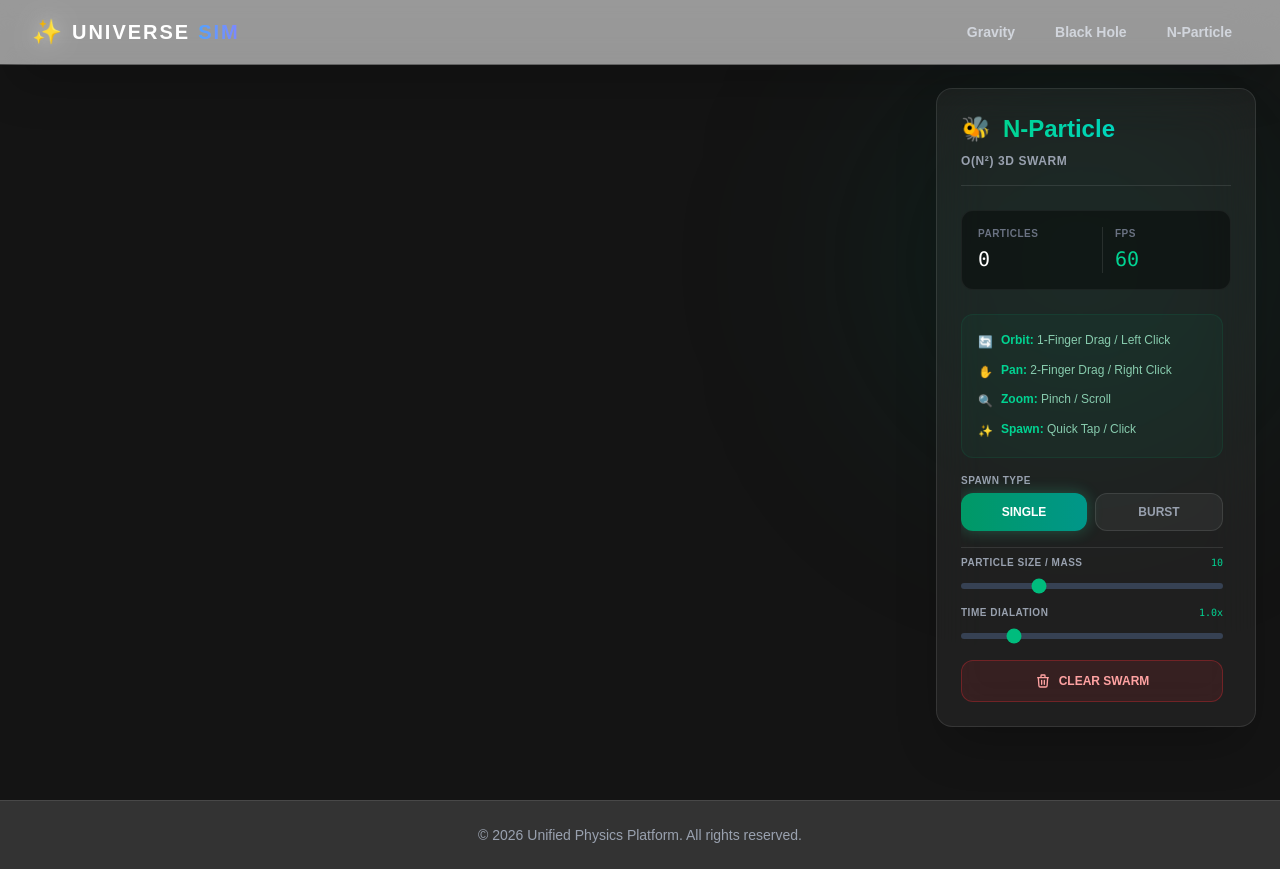
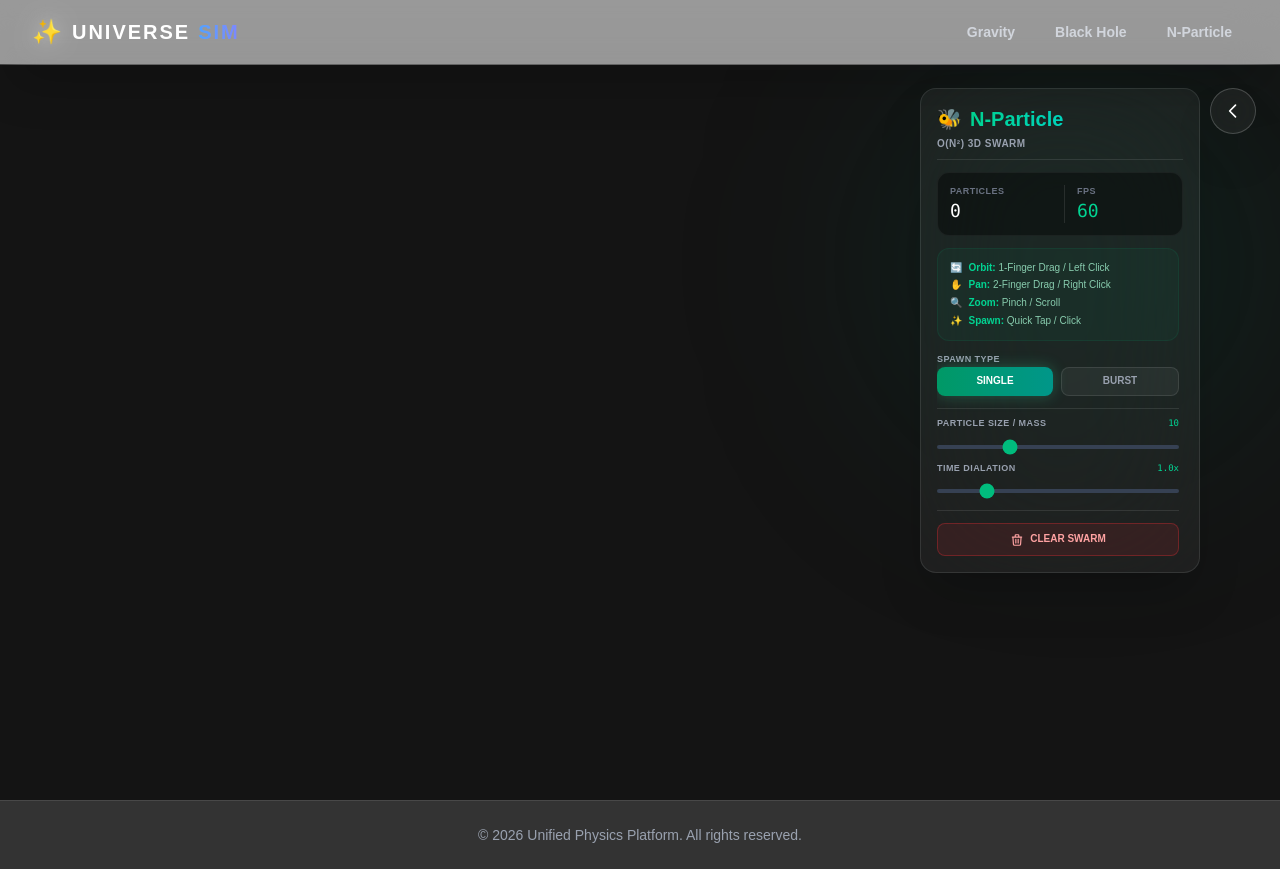
Before and after one commit to amalsam/Gravity, a Next.js app in the folder platform/: page /nparticle in a window 1280 px wide. Built offline with nearby package versions, Linux system fonts and the light colour scheme.

Commit message:
mobile controller fix

```diff
--- a/platform/app/nparticle/page.js
+++ b/platform/app/nparticle/page.js
@@ -8,7 +8,8 @@ import { AdBanner } from "@/shared/ads";
 export default function NParticleSimulationPage() {
     const [stats, setStats] = useState({ particles: 0, fps: 0 });
     const [settings, setSettings] = useState({ speed: 1.0, size: 10, mode: 'single', camX: 0, camY: 0, camZ: 1500, panX: 0, panY: 0 });
-    const [isPanelOpen, setIsPanelOpen] = useState(false);
+    const [isMobileExpanded, setIsMobileExpanded] = useState(false);
+    const [isDesktopPanelOpen, setIsDesktopPanelOpen] = useState(true);
 
     // Mutable simulation state container
     const s = useRef({
@@ -104,9 +105,19 @@ export default function NParticleSimulationPage() {
     const init = (engine, w, h) => {
         const canvas = engine.ctx.canvas;
 
+        const setUIOpacity = (val) => {
+            document.querySelectorAll('.ui-panel').forEach(p => {
+                p.style.opacity = val;
+                p.style.pointerEvents = val === '0' ? 'none' : 'auto';
+            });
+        };
+
         canvas.addEventListener('contextmenu', (e) => e.preventDefault());
 
-        canvas.addEventListener('mouseleave', () => s.current.showCrosshair = false);
+        canvas.addEventListener('mouseleave', () => {
+            s.current.showCrosshair = false;
+            setUIOpacity('1');
+        });
 
         // Desktop Wheel Zoom
         canvas.addEventListener('wheel', (e) => {
@@ -118,10 +129,12 @@ export default function NParticleSimulationPage() {
 
         let mouseStartX = 0, mouseStartY = 0;
         let mouseStartTime = 0;
+        let isActivelyDraggingMouse = false;
 
         window.addEventListener('mousedown', (e) => {
             if (e.target.tagName !== 'CANVAS') return;
             s.current.isDraggingCamera = true;
+            isActivelyDraggingMouse = false;
             s.current.lastMouseX = e.clientX;
             s.current.lastMouseY = e.clientY - 64;
             mouseStartX = e.clientX;
@@ -142,6 +155,13 @@ export default function NParticleSimulationPage() {
             if (s.current.isDraggingCamera && e.target.tagName === 'CANVAS') {
                 const currentSettings = s.current.settingsRef;
                 let my = e.clientY - 64;
+
+                let dist = Math.hypot(e.clientX - mouseStartX, my - mouseStartY);
+                if (dist > 5 && !isActivelyDraggingMouse) {
+                    isActivelyDraggingMouse = true;
+                    setUIOpacity('0');
+                }
+
                 if (s.current.mouseButton === 0) {
                     // Orbit
                     currentSettings.camX -= (e.clientX - s.current.lastMouseX) * 0.005;
@@ -168,6 +188,8 @@ export default function NParticleSimulationPage() {
                     handlePlacement(e.clientX, my, canvas.width, canvas.height, currentSettings.mode, currentSettings.size);
                 }
                 s.current.isDraggingCamera = false;
+                isActivelyDraggingMouse = false;
+                setUIOpacity('1');
             }
         });
 
@@ -176,11 +198,13 @@ export default function NParticleSimulationPage() {
         let touchStartTime = 0;
         let isPanning = false;
         let isOrbiting = false;
+        let isActivelyDraggingTouch = false;
         let lastPanX = 0, lastPanY = 0;
 
         canvas.addEventListener('touchstart', (e) => {
             if (e.target.tagName !== 'CANVAS') return;
             e.preventDefault();
+            isActivelyDraggingTouch = false;
 
             if (e.touches.length === 1) {
                 let touch = e.touches[0];
@@ -221,6 +245,12 @@ export default function NParticleSimulationPage() {
                 if (touch.identifier === activeTouchId) {
                     let ty = touch.clientY - 64;
 
+                    let dist = Math.hypot(touch.clientX - touchStartX, ty - touchStartY);
+                    if (dist > 10 && !isActivelyDraggingTouch) {
+                        isActivelyDraggingTouch = true;
+                        setUIOpacity('0');
+                    }
+
                     s.current.mouseX = touch.clientX;
                     s.current.mouseY = ty;
 
@@ -230,6 +260,11 @@ export default function NParticleSimulationPage() {
                     lx = touch.clientX; ly = ty;
                 }
             } else if (e.touches.length === 2 && isPanning) {
+                if (!isActivelyDraggingTouch) {
+                    isActivelyDraggingTouch = true;
+                    setUIOpacity('0');
+                }
+
                 let dx = e.touches[0].clientX - e.touches[1].clientX;
                 let dy = e.touches[0].clientY - e.touches[1].clientY;
                 let dist = Math.hypot(dx, dy);
@@ -271,7 +306,9 @@ export default function NParticleSimulationPage() {
                 activeTouchId = null;
                 isOrbiting = false;
                 isPanning = false;
+                isActivelyDraggingTouch = false;
                 s.current.showCrosshair = false;
+                setUIOpacity('1');
             } else if (e.touches.length === 1) {
                 let touch = e.touches[0];
                 activeTouchId = touch.identifier;
@@ -423,8 +460,91 @@ export default function NParticleSimulationPage() {
         ctx.globalAlpha = 1.0;
     };
 
+    const renderPanelContent = () => (
+        <>
+            <div className="flex items-center gap-2 mb-1">
+                <span className="text-xl">🐝</span>
+                <h2 className="text-xl font-extrabold bg-clip-text text-transparent bg-gradient-to-r from-emerald-400 to-teal-400">N-Particle</h2>
+            </div>
+            <p className="text-[10px] text-gray-400 tracking-wider mb-3 pb-2 border-b border-white/10 uppercase font-semibold">O(N²) 3D Swarm</p>
+
+            <div className="grid grid-cols-2 gap-2 mb-3 bg-black/40 p-3 rounded-xl border border-white/5">
+                <div className="flex flex-col">
+                    <span className="text-gray-500 text-[9px] font-bold tracking-wider mb-0.5">PARTICLES</span>
+                    <span className="text-white font-mono text-lg leading-tight">{stats.particles}</span>
+                </div>
+                <div className="flex flex-col border-l border-white/10 pl-3">
+                    <span className="text-gray-500 text-[9px] font-bold tracking-wider mb-0.5">FPS</span>
+                    <span className={`font-mono text-lg leading-tight ${stats.fps < 30 ? 'text-red-400' : 'text-emerald-400'}`}>{stats.fps}</span>
+                </div>
+            </div>
+
+            <div className="space-y-3 max-h-[60vh] md:max-h-[600px] overflow-y-auto pr-1 custom-scrollbar">
+
+                <div className="bg-emerald-500/5 border border-emerald-500/10 p-3 rounded-xl mb-3">
+                    <ul className="text-[10px] text-emerald-200/80 space-y-1 leading-snug font-medium">
+                        <li className="flex items-center gap-1.5">
+                            <span className="text-emerald-400">🔄</span>
+                            <span><strong className="text-emerald-400">Orbit:</strong> 1-Finger Drag / Left Click</span>
+                        </li>
+                        <li className="flex items-center gap-1.5">
+                            <span className="text-emerald-400">✋</span>
+                            <span><strong className="text-emerald-400">Pan:</strong> 2-Finger Drag / Right Click</span>
+                        </li>
+                        <li className="flex items-center gap-1.5">
+                            <span className="text-emerald-400">🔍</span>
+                            <span><strong className="text-emerald-400">Zoom:</strong> Pinch / Scroll</span>
+                        </li>
+                        <li className="flex items-center gap-1.5">
+                            <span className="text-emerald-400">✨</span>
+                            <span><strong className="text-emerald-400">Spawn:</strong> Quick Tap / Click</span>
+                        </li>
+                    </ul>
+                </div>
+
+                <div className="space-y-3">
+                    <div className="flex justify-between items-center mb-0.5">
+                        <label className="text-gray-400 text-[9px] font-bold tracking-wider">SPAWN TYPE</label>
+                    </div>
+                    <div className="flex gap-2 mb-3">
+                        <button onClick={() => setSettings(p => ({...p, mode: 'single'}))} className={`flex-1 py-1.5 rounded-lg text-[10px] font-bold transition-all ${settings.mode === 'single' ? 'bg-gradient-to-r from-emerald-600 to-teal-600 text-white shadow-[0_0_15px_rgba(52,211,153,0.3)]' : 'bg-white/5 text-gray-400 hover:bg-white/10 border border-white/10'}`}>SINGLE</button>
+                        <button onClick={() => setSettings(p => ({...p, mode: 'circle'}))} className={`flex-1 py-1.5 rounded-lg text-[10px] font-bold transition-all ${settings.mode === 'circle' ? 'bg-gradient-to-r from-emerald-600 to-teal-600 text-white shadow-[0_0_15px_rgba(52,211,153,0.3)]' : 'bg-white/5 text-gray-400 hover:bg-white/10 border border-white/10'}`}>BURST</button>
+                    </div>
+
+                    <div className="pt-2 border-t border-white/10 space-y-2">
+                        <div className="space-y-1">
+                            <div className="flex justify-between">
+                                <label className="text-gray-400 text-[9px] font-bold tracking-wider">PARTICLE SIZE / MASS</label>
+                                <span className="text-[9px] font-mono text-emerald-400">{settings.size}</span>
+                            </div>
+                            <input type="range" min="2" max="30" value={settings.size} onChange={(e) => setSettings(prev => ({...prev, size: parseInt(e.target.value)}))} className="w-full h-1 bg-gray-700 rounded-lg appearance-none accent-emerald-500 cursor-pointer" />
+                        </div>
+
+                        <div className="space-y-1">
+                            <div className="flex justify-between">
+                                <label className="text-gray-400 text-[9px] font-bold tracking-wider">TIME DIALATION</label>
+                                <span className="text-[9px] font-mono text-emerald-400">{settings.speed.toFixed(1)}x</span>
+                            </div>
+                            <input type="range" min="0.1" max="5.0" step="0.1" value={settings.speed} onChange={(e) => setSettings(prev => ({...prev, speed: parseFloat(e.target.value)}))} className="w-full h-1 bg-gray-700 rounded-lg appearance-none accent-emerald-500 cursor-pointer" />
+                        </div>
+                    </div>
+                </div>
+
+                <div className="pt-3 mt-3 border-t border-white/10 pb-4 md:pb-0">
+                    <button
+                        onClick={() => { s.current.particles = []; setStats(p => ({...p, particles: 0})); }}
+                        className="w-full py-2 bg-red-500/10 border border-red-500/30 text-red-300 rounded-lg text-[10px] font-bold hover:bg-red-500/20 hover:text-white transition-all flex items-center justify-center gap-1.5"
+                    >
+                        <svg className="w-3.5 h-3.5" fill="none" stroke="currentColor" viewBox="0 0 24 24"><path strokeLinecap="round" strokeLinejoin="round" strokeWidth="2" d="M19 7l-.867 12.142A2 2 0 0116.138 21H7.862a2 2 0 01-1.995-1.858L5 7m5 4v6m4-6v6m1-10V4a1 1 0 00-1-1h-4a1 1 0 00-1 1v3M4 7h16"></path></svg>
+                        CLEAR SWARM
+                    </button>
+                </div>
+            </div>
+        </>
+    );
+
     return (
-        <div className="relative w-full h-[calc(100vh-4rem)] bg-black overflow-hidden">
+        <div className="relative w-full h-[calc(100vh-4rem)] bg-black overflow-hidden select-none">
             <CanvasSimulation
                 initSimulation={init}
                 updateSimulation={update}
@@ -434,95 +554,32 @@ export default function NParticleSimulationPage() {
             {/* Glowing ambient background orb for the dashboard */}
             <div className="absolute top-0 right-0 w-[400px] h-[400px] bg-emerald-900/20 rounded-full blur-[100px] pointer-events-none" />
 
-            {/* Mobile Toggle Button */}
+            {/* --- DESKTOP PANEL TOGGLE BUTTON --- */}
             <button
-                onClick={() => setIsPanelOpen(!isPanelOpen)}
-                className="md:hidden absolute top-6 right-6 z-50 bg-white/10 backdrop-blur-xl border border-white/20 p-3 rounded-xl shadow-2xl text-white flex items-center gap-2"
+                onClick={() => setIsDesktopPanelOpen(!isDesktopPanelOpen)}
+                className="hidden md:flex absolute top-6 right-6 z-50 bg-white/5 backdrop-blur-xl border border-white/20 p-3 rounded-full shadow-2xl text-white items-center justify-center transition-opacity duration-300 ui-panel hover:bg-white/10"
             >
-                <div className="w-5 h-5 flex flex-col justify-center gap-1">
-                    <div className={`h-0.5 bg-white transition-all ${isPanelOpen ? 'rotate-45 translate-y-1.5' : ''}`}></div>
-                    <div className={`h-0.5 bg-white transition-all ${isPanelOpen ? 'opacity-0' : ''}`}></div>
-                    <div className={`h-0.5 bg-white transition-all ${isPanelOpen ? '-rotate-45 -translate-y-1.5' : ''}`}></div>
-                </div>
+                <svg className={`w-5 h-5 transition-transform duration-300 ${isDesktopPanelOpen ? 'rotate-180' : ''}`} fill="none" stroke="currentColor" viewBox="0 0 24 24"><path strokeLinecap="round" strokeLinejoin="round" strokeWidth="2" d="M9 5l7 7-7 7"></path></svg>
             </button>
 
-            <div className={`absolute top-6 right-6 md:right-6 md:top-6 bg-white/5 backdrop-blur-xl p-6 rounded-2xl border border-white/10 text-sm text-white w-[320px] pointer-events-auto shadow-2xl transition-all duration-300 z-40 ${isPanelOpen ? 'opacity-100 translate-y-16 md:translate-y-0 visible' : 'opacity-0 md:opacity-100 invisible md:visible pointer-events-none md:pointer-events-auto'}`}>
-                <div className="flex items-center gap-3 mb-2">
-                    <span className="text-2xl">🐝</span>
-                    <h2 className="text-2xl font-extrabold bg-clip-text text-transparent bg-gradient-to-r from-emerald-400 to-teal-400">N-Particle</h2>
-                </div>
-                <p className="text-xs text-gray-400 tracking-wider mb-6 pb-4 border-b border-white/10 uppercase font-semibold">O(N²) 3D Swarm</p>
+            {/* --- DESKTOP SIDE PANEL --- */}
+            <div className={`ui-panel hidden md:block absolute top-6 right-20 bg-white/5 backdrop-blur-3xl p-4 rounded-2xl border border-white/10 text-sm text-white w-[280px] pointer-events-auto shadow-2xl transition-all duration-300 z-40 ${isDesktopPanelOpen ? 'translate-x-0 opacity-100 visible' : 'translate-x-[120%] opacity-0 invisible pointer-events-none'}`}>
+                {renderPanelContent()}
+            </div>
 
-                <div className="grid grid-cols-2 gap-3 mb-6 bg-black/40 p-4 rounded-xl border border-white/5">
-                    <div className="flex flex-col">
-                        <span className="text-gray-500 text-[10px] font-bold tracking-wider mb-1">PARTICLES</span>
-                        <span className="text-white font-mono text-xl">{stats.particles}</span>
-                    </div>
-                    <div className="flex flex-col border-l border-white/10 pl-3">
-                        <span className="text-gray-500 text-[10px] font-bold tracking-wider mb-1">FPS</span>
-                        <span className={`font-mono text-xl ${stats.fps < 30 ? 'text-red-400' : 'text-emerald-400'}`}>{stats.fps}</span>
-                    </div>
+            {/* --- MOBILE BOTTOM SHEET --- */}
+            <div
+                className={`ui-panel md:hidden fixed bottom-0 left-0 right-0 w-full bg-white/5 backdrop-blur-3xl border-t border-white/20 rounded-t-3xl pt-1 px-4 pb-4 z-40 transition-all duration-500 ease-[cubic-bezier(0.32,0.72,0,1)] ${isMobileExpanded ? 'h-[65vh]' : 'h-[140px]'}`}
+            >
+                {/* Pull tab area */}
+                <div
+                    className="w-full flex justify-center py-2 cursor-pointer mb-1 relative"
+                    onClick={() => setIsMobileExpanded(!isMobileExpanded)}
+                >
+                    <div className="w-10 h-1 bg-white/20 rounded-full"></div>
                 </div>
 
-                <div className="space-y-4 max-h-[60vh] md:max-h-none overflow-y-auto pr-2 custom-scrollbar">
-
-                    <div className="bg-emerald-500/5 border border-emerald-500/10 p-4 rounded-xl mb-4">
-                        <ul className="text-xs text-emerald-200/80 space-y-2 leading-relaxed font-medium">
-                            <li className="flex items-start gap-2">
-                                <span className="text-emerald-400 mt-0.5">🔄</span>
-                                <span><strong className="text-emerald-400">Orbit:</strong> 1-Finger Drag / Left Click</span>
-                            </li>
-                            <li className="flex items-start gap-2">
-                                <span className="text-emerald-400 mt-0.5">✋</span>
-                                <span><strong className="text-emerald-400">Pan:</strong> 2-Finger Drag / Right Click</span>
-                            </li>
-                            <li className="flex items-start gap-2">
-                                <span className="text-emerald-400 mt-0.5">🔍</span>
-                                <span><strong className="text-emerald-400">Zoom:</strong> Pinch / Scroll</span>
-                            </li>
-                            <li className="flex items-start gap-2">
-                                <span className="text-emerald-400 mt-0.5">✨</span>
-                                <span><strong className="text-emerald-400">Spawn:</strong> Quick Tap / Click</span>
-                            </li>
-                        </ul>
-                    </div>
-
-                    <div className="space-y-4">
-                        <div className="flex justify-between items-center mb-1">
-                            <label className="text-gray-400 text-[10px] font-bold tracking-wider">SPAWN TYPE</label>
-                        </div>
-                        <div className="flex gap-2 mb-4">
-                            <button onClick={() => setSettings(p => ({...p, mode: 'single'}))} className={`flex-1 py-2.5 rounded-xl text-xs font-bold transition-all ${settings.mode === 'single' ? 'bg-gradient-to-r from-emerald-600 to-teal-600 text-white shadow-[0_0_15px_rgba(52,211,153,0.3)]' : 'bg-white/5 text-gray-400 hover:bg-white/10 border border-white/10'}`}>SINGLE</button>
-                            <button onClick={() => setSettings(p => ({...p, mode: 'circle'}))} className={`flex-1 py-2.5 rounded-xl text-xs font-bold transition-all ${settings.mode === 'circle' ? 'bg-gradient-to-r from-emerald-600 to-teal-600 text-white shadow-[0_0_15px_rgba(52,211,153,0.3)]' : 'bg-white/5 text-gray-400 hover:bg-white/10 border border-white/10'}`}>BURST</button>
-                        </div>
-
-                        <div className="pt-2 border-t border-white/10 space-y-3">
-                            <div className="space-y-1">
-                                <div className="flex justify-between">
-                                    <label className="text-gray-400 text-[10px] font-bold tracking-wider">PARTICLE SIZE / MASS</label>
-                                    <span className="text-[10px] font-mono text-emerald-400">{settings.size}</span>
-                                </div>
-                                <input type="range" min="2" max="30" value={settings.size} onChange={(e) => setSettings(prev => ({...prev, size: parseInt(e.target.value)}))} className="w-full h-1.5 bg-gray-700 rounded-lg appearance-none accent-emerald-500 cursor-pointer" />
-                            </div>
-
-                            <div className="space-y-1">
-                                <div className="flex justify-between">
-                                    <label className="text-gray-400 text-[10px] font-bold tracking-wider">TIME DIALATION</label>
-                                    <span className="text-[10px] font-mono text-emerald-400">{settings.speed.toFixed(1)}x</span>
-                                </div>
-                                <input type="range" min="0.1" max="5.0" step="0.1" value={settings.speed} onChange={(e) => setSettings(prev => ({...prev, speed: parseFloat(e.target.value)}))} className="w-full h-1.5 bg-gray-700 rounded-lg appearance-none accent-emerald-500 cursor-pointer" />
-                            </div>
-                        </div>
-                    </div>
-
-                    <button
-                        onClick={() => { s.current.particles = []; setStats(p => ({...p, particles: 0})); }}
-                        className="w-full mt-4 py-3 bg-red-500/10 border border-red-500/30 text-red-300 rounded-xl text-xs font-bold hover:bg-red-500/20 hover:text-white transition-all flex items-center justify-center gap-2"
-                    >
-                        <svg className="w-4 h-4" fill="none" stroke="currentColor" viewBox="0 0 24 24"><path strokeLinecap="round" strokeLinejoin="round" strokeWidth="2" d="M19 7l-.867 12.142A2 2 0 0116.138 21H7.862a2 2 0 01-1.995-1.858L5 7m5 4v6m4-6v6m1-10V4a1 1 0 00-1-1h-4a1 1 0 00-1 1v3M4 7h16"></path></svg>
-                        CLEAR SWARM
-                    </button>
-                </div>
+                {renderPanelContent()}
             </div>
 
             <AdBanner className="absolute bottom-4 left-0 right-0 z-10 pointer-events-none" />
```
